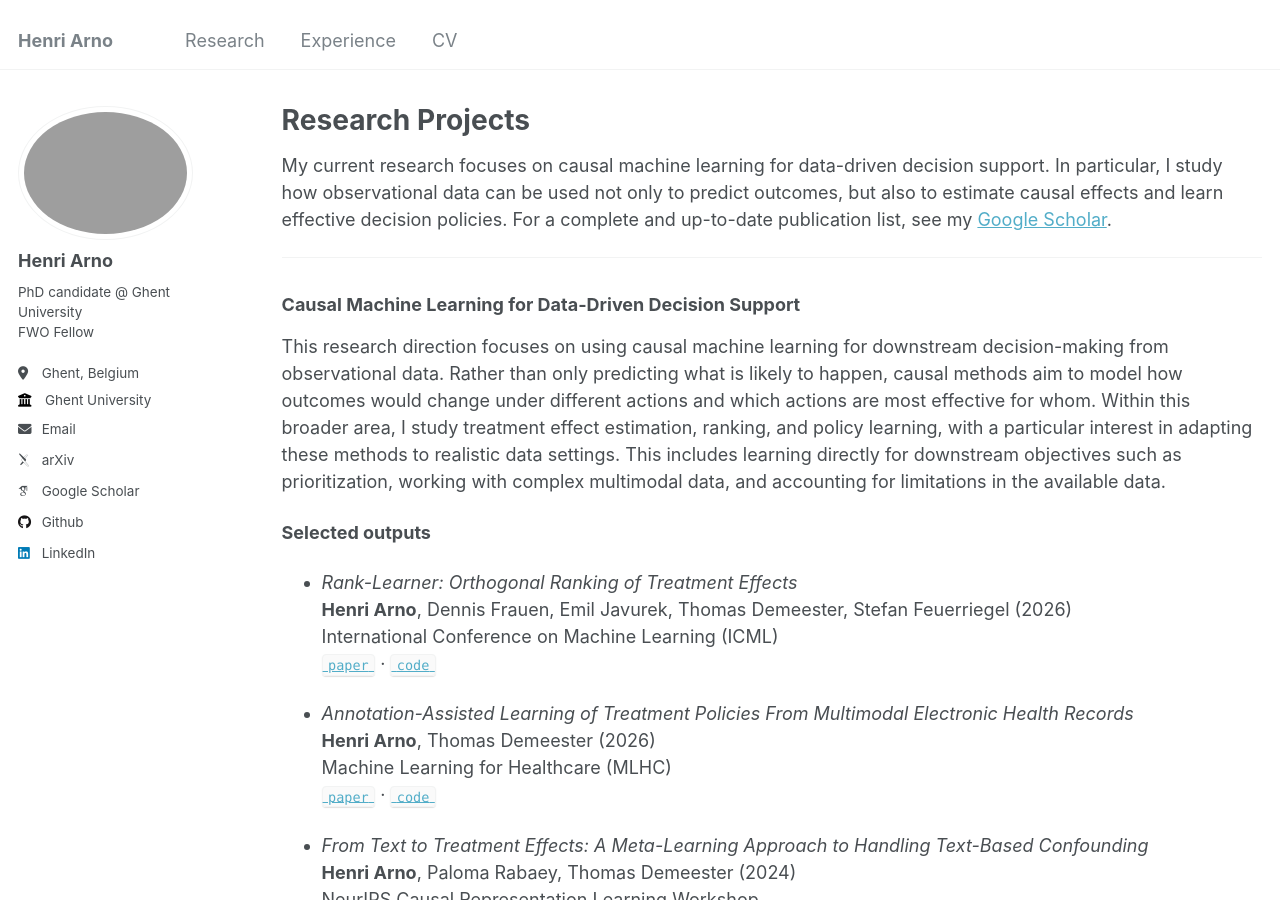
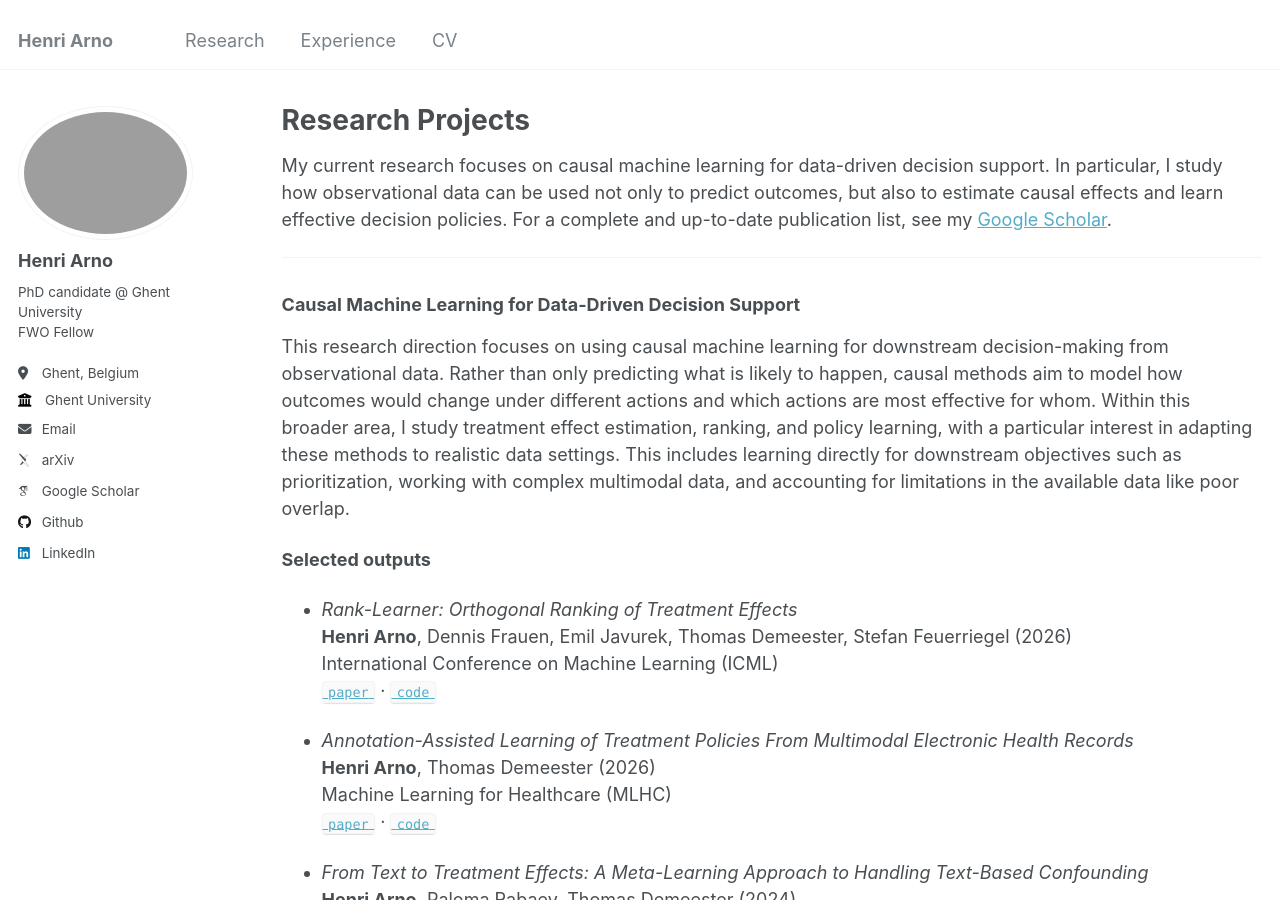
Before and after one commit to HenriArno/HenriArno.github.io, a Jekyll site: the page built from _pages/research.md, in a window 1280 px wide and 900 px high. Built offline with Jekyll 4.4.1, drawn with Linux system fonts in a browser that asks for light colours; some web fonts are replaced.

Commit message:
Update research.md

```diff
--- a/_pages/research.md
+++ b/_pages/research.md
@@ -9,7 +9,7 @@
 ---
 
 ### Causal Machine Learning for Data-Driven Decision Support
-This research direction focuses on using causal machine learning for downstream decision-making from observational data. Rather than only predicting what is likely to happen, causal methods aim to model how outcomes would change under different actions and which actions are most effective for whom. Within this broader area, I study treatment effect estimation, ranking, and policy learning, with a particular interest in adapting these methods to realistic data settings. This includes learning directly for downstream objectives such as prioritization, working with complex multimodal data, and accounting for limitations in the available data.
+This research direction focuses on using causal machine learning for downstream decision-making from observational data. Rather than only predicting what is likely to happen, causal methods aim to model how outcomes would change under different actions and which actions are most effective for whom. Within this broader area, I study treatment effect estimation, ranking, and policy learning, with a particular interest in adapting these methods to realistic data settings. This includes learning directly for downstream objectives such as prioritization, working with complex multimodal data, and accounting for limitations in the available data like poor overlap.
 
 **Selected outputs**
 
```
